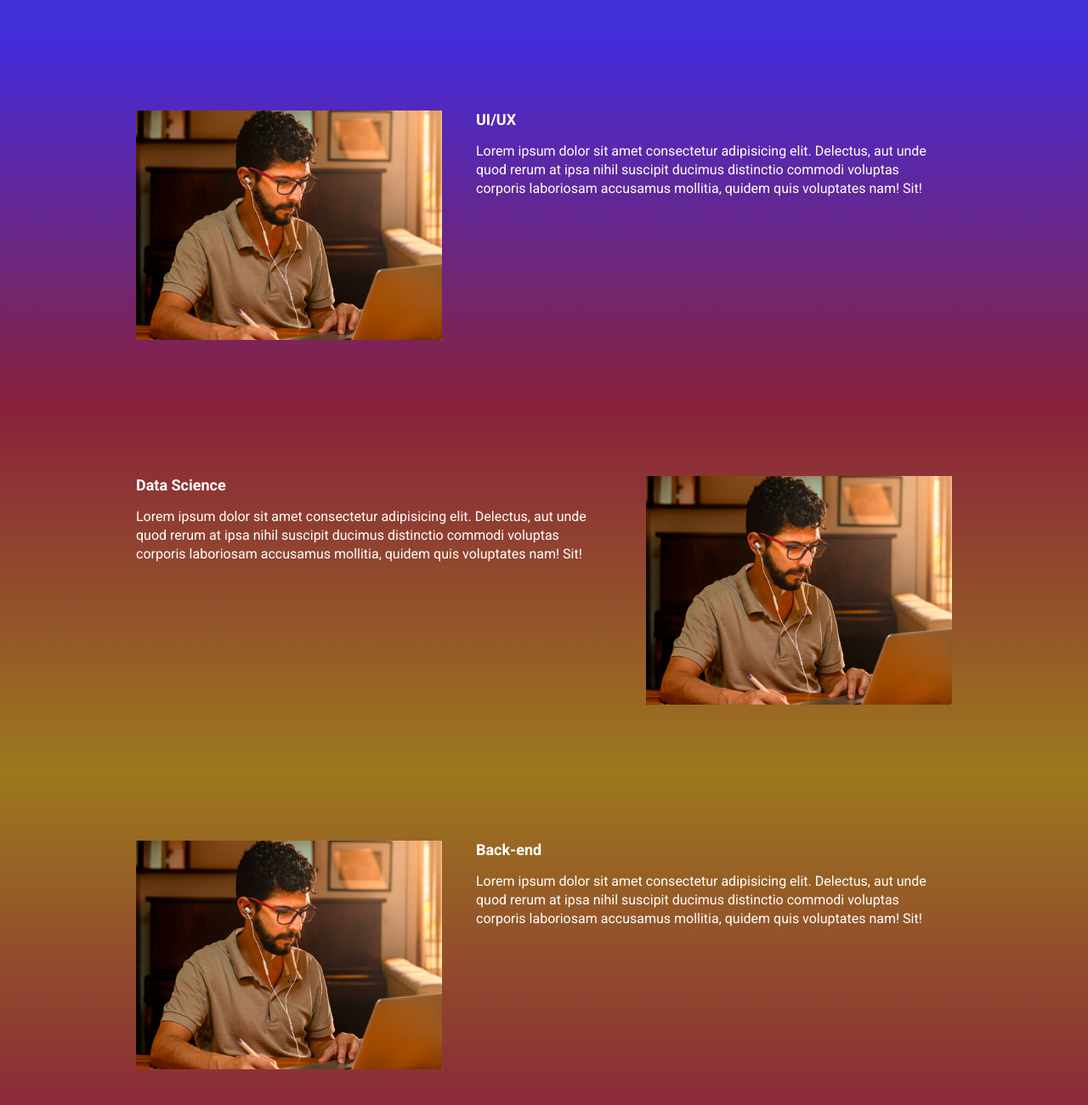
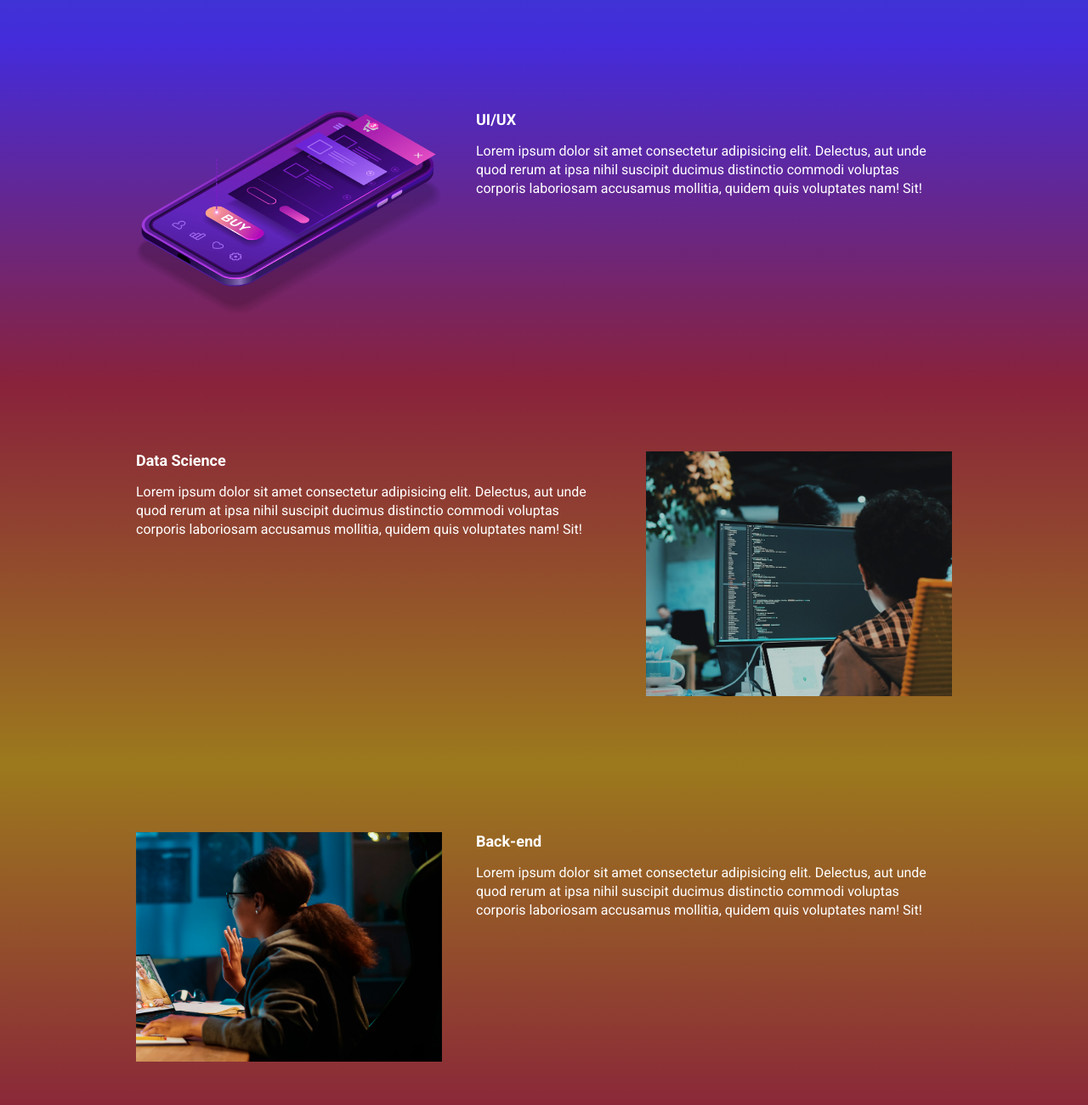
Before and after one commit to JulianoMozer/aniversario_Hanry, a website built with Parcel: page src/index.html in a window 1280 px wide. Shown: the part 940-2240 px from the top of the page at 85% size. Built offline with nearby package versions, Linux system fonts and the light colour scheme.

Commit message:
atualizando as imagens

```diff
--- a/src/index.html
+++ b/src/index.html
@@ -57,7 +57,7 @@
                         Lorem ipsum dolor sit amet consectetur adipisicing elit. Delectus, aut unde quod rerum at ipsa nihil suscipit ducimus distinctio commodi voluptas corporis laboriosam accusamus mollitia, quidem quis voluptates nam! Sit!
                     </p>
             </div>
-            <img class="event__image" src="images/frontend.png" alt="frontend">
+            <img class="event__image" src="images/ui-ux.png" alt="ui-ux">
         </div>
     </section>
     <section class="event event--data-science">
@@ -68,7 +68,7 @@
                         Lorem ipsum dolor sit amet consectetur adipisicing elit. Delectus, aut unde quod rerum at ipsa nihil suscipit ducimus distinctio commodi voluptas corporis laboriosam accusamus mollitia, quidem quis voluptates nam! Sit!
                     </p>
             </div>
-            <img class="event__image" src="images/frontend.png" alt="frontend">
+            <img class="event__image" src="images/data.png" alt="data-science">
         </div>
     </section>
     <section class="event event--backend event--image-left">
@@ -79,7 +79,7 @@
                         Lorem ipsum dolor sit amet consectetur adipisicing elit. Delectus, aut unde quod rerum at ipsa nihil suscipit ducimus distinctio commodi voluptas corporis laboriosam accusamus mollitia, quidem quis voluptates nam! Sit!
                     </p>
             </div>
-            <img class="event__image" src="images/frontend.png" alt="frontend">
+            <img class="event__image" src="images/backend.png" alt="backend">
         </div>
     </section>
     <script src="https://unpkg.com/aos@next/dist/aos.js"></script>
```
